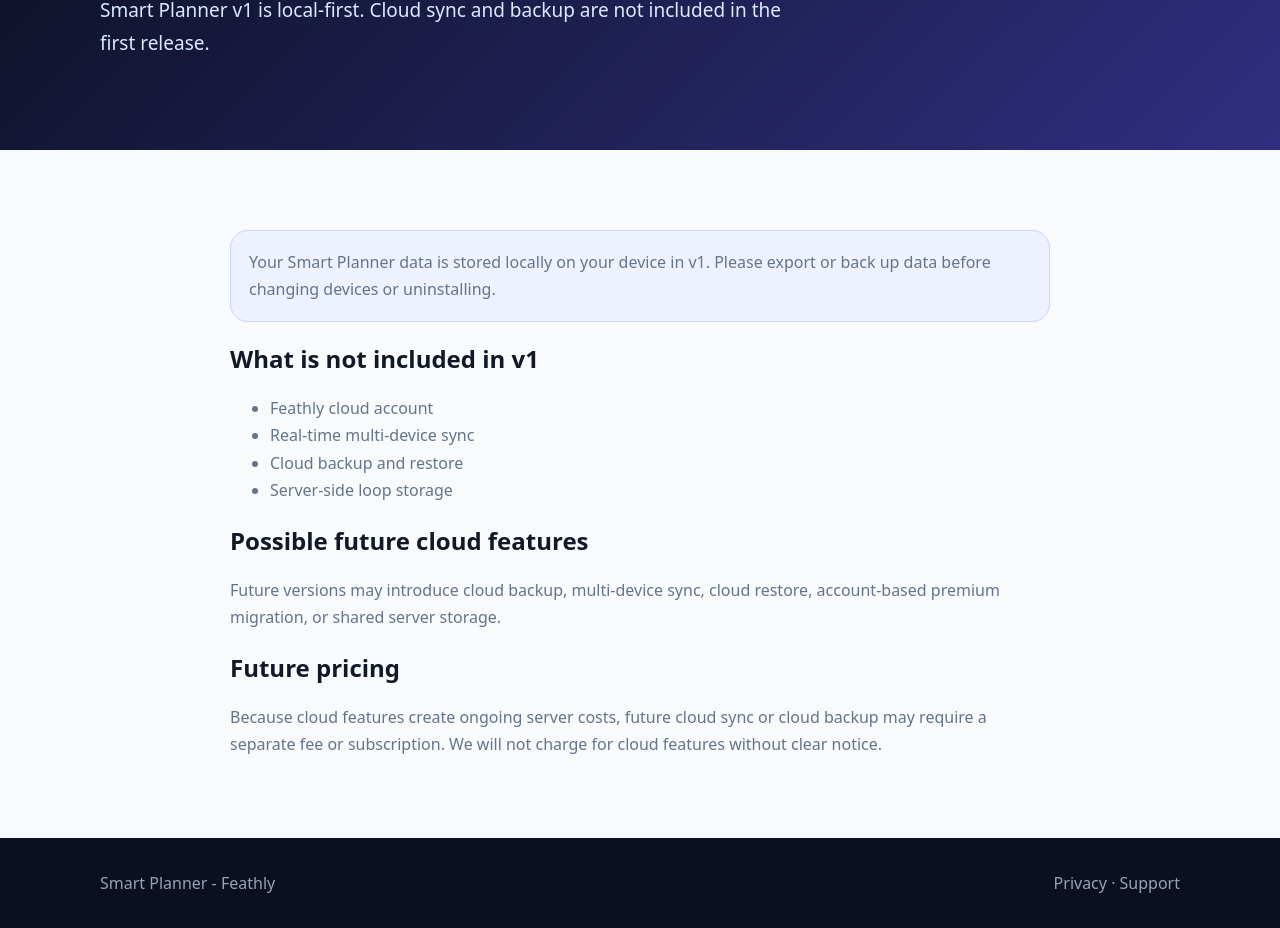
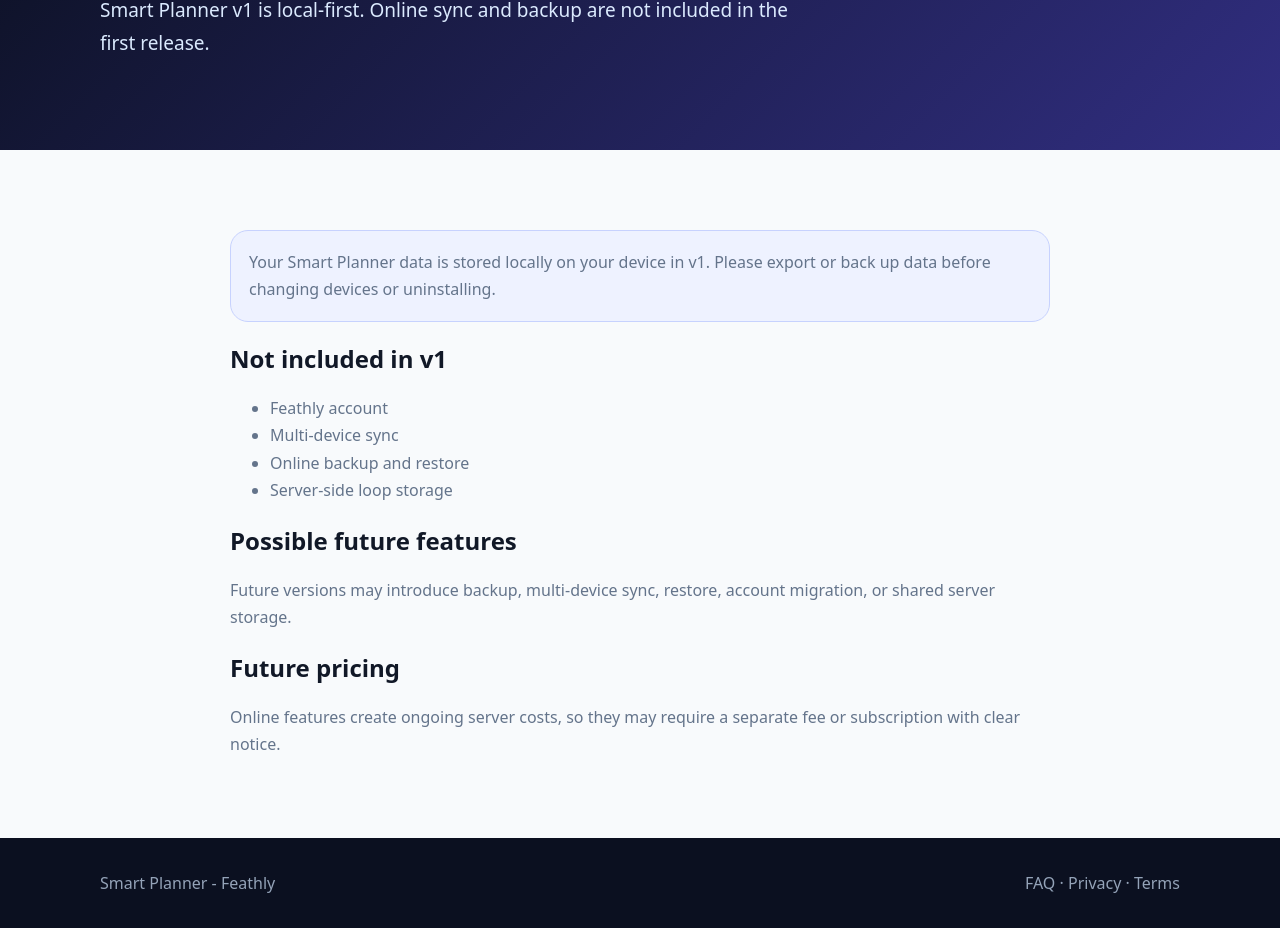
Before and after one commit to yoonng/smart-planner-site, a plain HTML site: page smart-planner/cloud-sync.html in a window 1280 px wide. Shown: the part 250-1178 px from the top of the page. Drawn offline with Linux system fonts and the light colour scheme.

Commit message:
Move cloud notice policy links to footer

```diff
--- a/smart-planner/cloud-sync.html
+++ b/smart-planner/cloud-sync.html
@@ -1,17 +1,14 @@
 <!doctype html>
 <html lang="en">
-<head><meta charset="utf-8"><meta name="viewport" content="width=device-width, initial-scale=1"><title>Cloud Sync Notice - Smart Planner</title><link rel="stylesheet" href="../assets/style.css"><script defer src="../assets/app.js"></script></head>
+<head><meta charset="utf-8"><meta name="viewport" content="width=device-width, initial-scale=1"><title>Sync Notice - Smart Planner</title><link rel="stylesheet" href="../assets/style.css"><script defer src="../assets/app.js"></script></head>
 <body>
-<header class="site-header"><div class="wrap nav"><a class="brand" href="../index.html">Feathly</a><nav class="nav-links"><a href="index.html">Smart Planner</a><a href="privacy.html">Privacy</a><a href="terms.html">Terms</a><a href="support.html">Support</a></nav></div></header>
-<section class="page-hero"><div class="wrap"><h1>Cloud Sync Notice</h1><p>Smart Planner v1 is local-first. Cloud sync and backup are not included in the first release.</p></div></section>
+<header class="site-header"><div class="wrap nav"><a class="brand" href="../index.html">Feathly</a><nav class="nav-links"><a href="../index.html">Home</a><a href="index.html">Smart Planner</a><a href="../community/">Community</a><a href="support.html">Support</a></nav></div></header>
+<section class="page-hero"><div class="wrap"><h1>Sync Notice</h1><p>Smart Planner v1 is local-first. Online sync and backup are not included in the first release.</p></div></section>
 <section class="page-body"><div class="wrap content">
 <p class="notice">Your Smart Planner data is stored locally on your device in v1. Please export or back up data before changing devices or uninstalling.</p>
-<h2>What is not included in v1</h2>
-<ul><li>Feathly cloud account</li><li>Real-time multi-device sync</li><li>Cloud backup and restore</li><li>Server-side loop storage</li></ul>
-<h2>Possible future cloud features</h2>
-<p>Future versions may introduce cloud backup, multi-device sync, cloud restore, account-based premium migration, or shared server storage.</p>
-<h2>Future pricing</h2>
-<p>Because cloud features create ongoing server costs, future cloud sync or cloud backup may require a separate fee or subscription. We will not charge for cloud features without clear notice.</p>
+<h2>Not included in v1</h2><ul><li>Feathly account</li><li>Multi-device sync</li><li>Online backup and restore</li><li>Server-side loop storage</li></ul>
+<h2>Possible future features</h2><p>Future versions may introduce backup, multi-device sync, restore, account migration, or shared server storage.</p>
+<h2>Future pricing</h2><p>Online features create ongoing server costs, so they may require a separate fee or subscription with clear notice.</p>
 </div></section>
-<footer><div class="wrap foot"><div>Smart Planner - Feathly</div><div><a href="privacy.html">Privacy</a> · <a href="support.html">Support</a></div></div></footer>
+<footer><div class="wrap foot"><div>Smart Planner - Feathly</div><div><a href="faq.html">FAQ</a> · <a href="privacy.html">Privacy</a> · <a href="terms.html">Terms</a></div></div></footer>
 </body></html>
```
